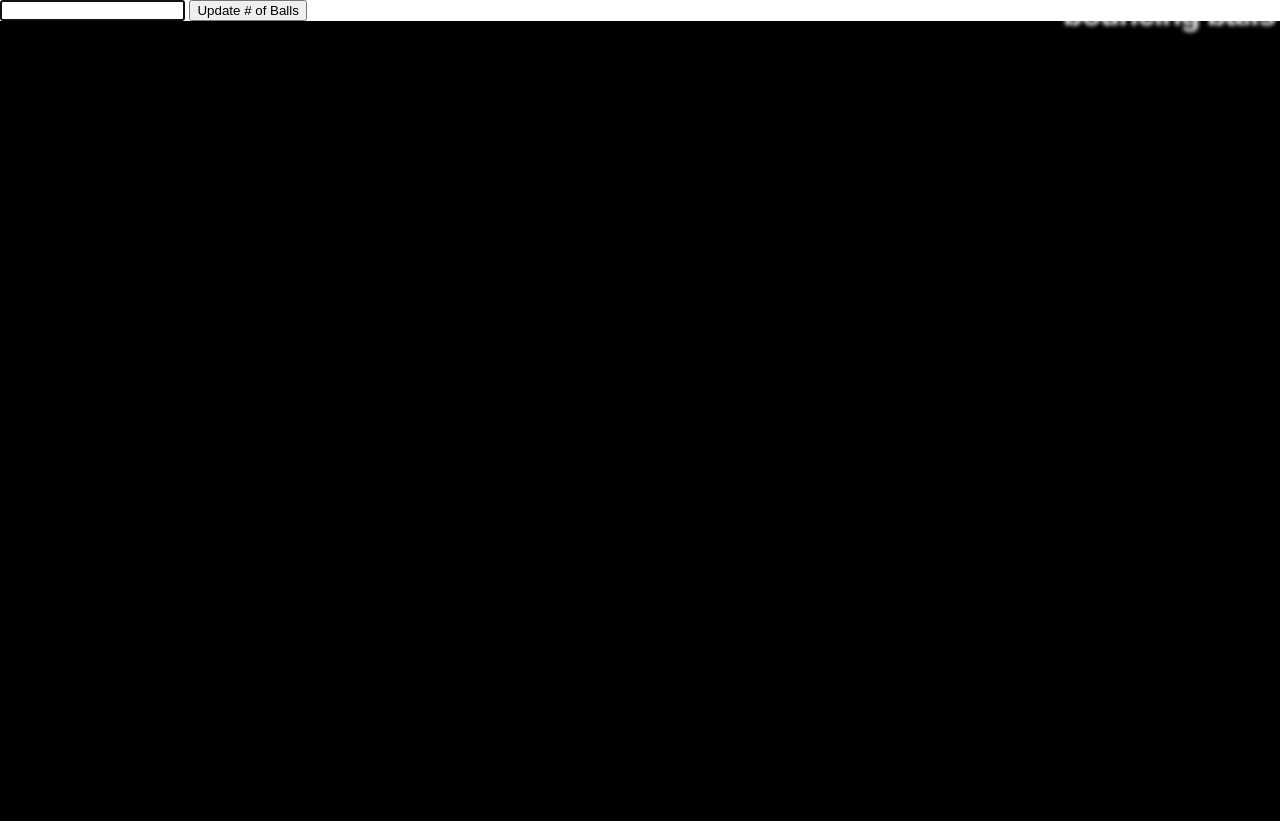
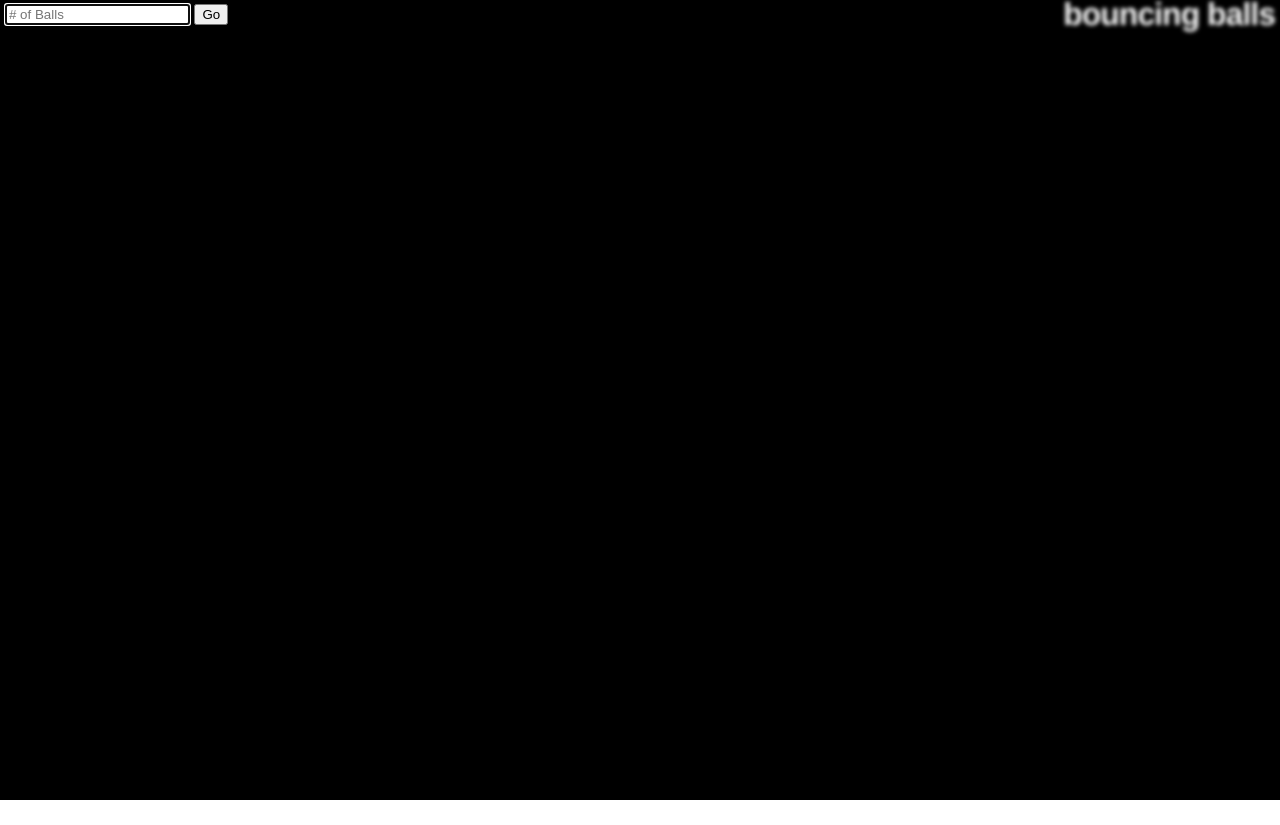
Before and after one commit to kbturk/elastic_bouncing_balls, a plain HTML site: page index.html in a window 1280 px wide. After the commit the page ends 804 px from the top, so only its background shows below. Drawn offline with Linux system fonts and the light colour scheme.

Commit message:
first version

```diff
--- a/index.html
+++ b/index.html
@@ -9,8 +9,8 @@
   <body>
     <h1>bouncing balls</h1>
     <div class = "form">
-        <input id="ballField" class = "ballField" type="text">
-        <input type ="submit" value="Update # of Balls" class="ballSubmit">
+        <input id="ballField" placeholder= "# of Balls"class = "ballField" type="text" onkeypress = "if (event.keyCode === 13){refreshBalls()}">
+        <input type ="submit" value="Go" class="ballSubmit">
     </div>
     <canvas></canvas>
 
--- a/style.css
+++ b/style.css
@@ -23,3 +23,10 @@ h1 {
   color: transparent;
   text-shadow: 0 0 4px white;
 }
+
+.form {
+    position:absolute;
+    top: 4px;
+    left: 5px;
+
+}
```
